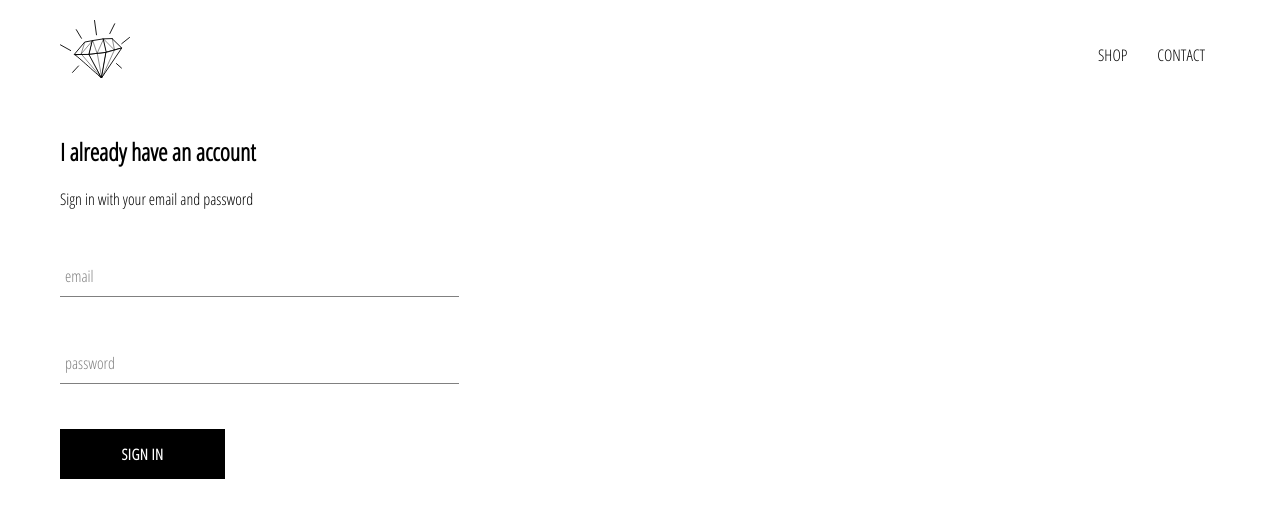
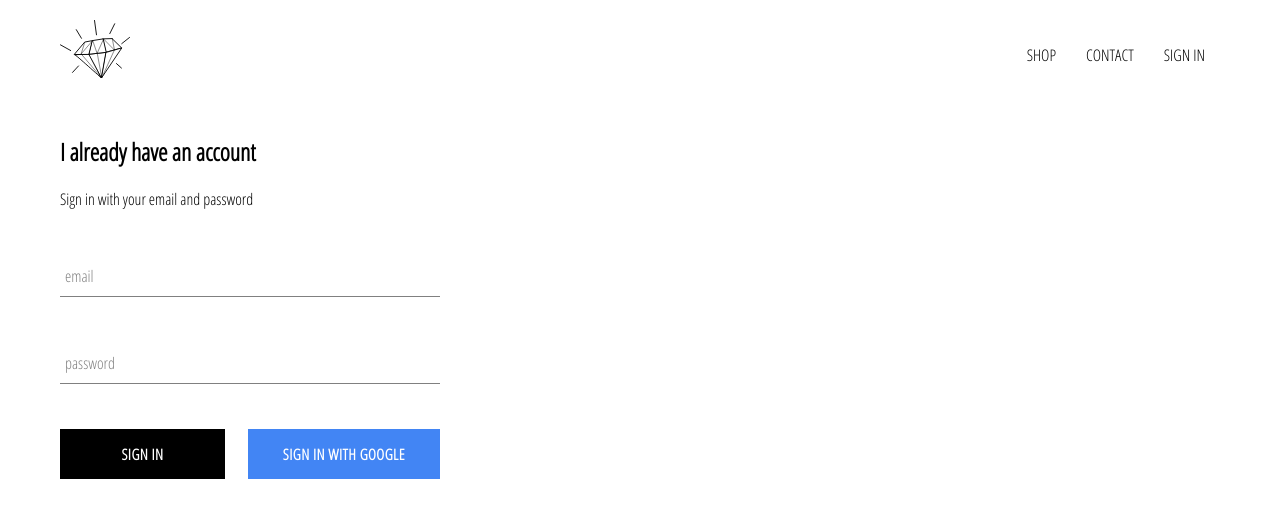
Before and after one commit to Katiao/jwl-clothing, a React (Create React App) app: page /signin in a window 1280 px wide. Shown: the top 518 px of the page. Built offline with nearby package versions, Linux system fonts and the light colour scheme; no server answers.

Commit message:
integrate firebase into application, create sign in page with sign in component and sign in with google

```diff
--- a/package.json
+++ b/package.json
@@ -6,6 +6,7 @@
     "@testing-library/jest-dom": "^5.11.10",
     "@testing-library/react": "^11.2.6",
     "@testing-library/user-event": "^12.8.3",
+    "firebase": "^8.3.2",
     "node-sass": "^5.0.0",
     "react": "^17.0.2",
     "react-dom": "^17.0.2",
--- a/src/App.css
+++ b/src/App.css
@@ -7,3 +7,7 @@
 	text-decoration: none;
 	color: black;
 }
+
+* {
+	box-sizing: border-box;
+}
--- a/src/App.js
+++ b/src/App.js
@@ -1,14 +1,38 @@
 import './App.css';
+import React from 'react';
 import { Switch, Route } from 'react-router-dom';
 import Homepage from './pages/homepage/homepage.component';
 import ShopPage from './pages/shop/shop.component';
 import Header from './components/header/header.component';
 import SignInAndSignUp from './pages/sign-in-and-sign-up/sign-in-and-sign-up.component';
+import { auth } from './firebase/firebase.utils';
+/* import reactDom from 'react-dom'; */
 
-function App() {
+class App extends React.Component {
+	constructor() {
+		super();
+
+		this.state = {
+			currentUser: null,
+		};
+	}
+
+	unsubscribeFromAuth = null;
+
+	componentDidMount() {
+		this.unsubscribeFromAuth = auth.onAuthStateChanged(user => {
+			this.setState({ currentUser: user });
+		});
+	}
+
+	componentWillUnmount() {
+		this.unsubscribeFromAuth();
+	}
+
+	render() {
 		return (
 			<div>
-			<Header />
+				<Header currentUser={this.state.currentUser} />
 				<Switch>
 					<Route exact path='/' component={Homepage} />
 					<Route path='/shop' component={ShopPage} />
@@ -17,5 +41,6 @@
 			</div>
 		);
 	}
+}
 
 export default App;
--- a/src/components/custom-button/custom-button.component.jsx
+++ b/src/components/custom-button/custom-button.component.jsx
@@ -1,8 +1,10 @@
 import React from 'react';
 import './custom-button.styles.scss';
 
-const CustomButton = ({ children, ...otherProps }) => (
-	<button className='custom-button' {...otherProps}>
+const CustomButton = ({ children, isGoogleSignIn, ...otherProps }) => (
+	<button
+		className={`${isGoogleSignIn ? 'google-sign-in' : ''} custom-button`}
+		{...otherProps}>
 		{children}
 	</button>
 );
--- a/src/components/custom-button/custom-button.styles.scss
+++ b/src/components/custom-button/custom-button.styles.scss
@@ -19,4 +19,14 @@
 		color: black;
 		border: 1px solid black;
 	}
+
+	&.google-sign-in {
+		background-color: #4285f4;
+		color: white;
+
+		&:hover {
+			background-color: #357ae8;
+			border: none;
+		}
+	}
 }
--- a/src/components/header/header.component.jsx
+++ b/src/components/header/header.component.jsx
@@ -2,8 +2,9 @@
 import './header.styles.scss';
 import { Link } from 'react-router-dom';
 import { ReactComponent as Logo } from '../../assets/logo.svg';
+import { auth } from '../../firebase/firebase.utils';
 
-const Header = () => {
+const Header = ({ currentUser }) => {
 	return (
 		<div className='header'>
 			<Link className='logo-container' to='/'>
@@ -16,6 +17,15 @@
 				<Link className='option' to='/shop'>
 					CONTACT
 				</Link>
+				{currentUser ? (
+					<div className='option' onClick={() => auth.signOut()}>
+						SIGN OUT
+					</div>
+				) : (
+					<Link className='option' to='/signin'>
+						SIGN IN
+					</Link>
+				)}
 			</div>
 		</div>
 	);
--- a/src/components/header/header.styles.scss
+++ b/src/components/header/header.styles.scss
@@ -20,6 +20,7 @@
 
 		.option {
 			padding: 10px 15px;
+			cursor: pointer;
 		}
 	}
 }
--- a/src/components/sign-in/sign-in.component.jsx
+++ b/src/components/sign-in/sign-in.component.jsx
@@ -2,6 +2,7 @@
 import FormInput from '../form-input/form-input.component';
 import './sign-in.styles.scss';
 import CustomButton from '../custom-button/custom-button.component';
+import { signInWithGoogle } from '../../firebase/firebase.utils';
 
 class SignIn extends Component {
 	constructor(props) {
@@ -50,7 +51,12 @@
 						required
 					/>
 
-					<CustomButton type='submit'>Sign In</CustomButton>
+					<div className='buttons'>
+						<CustomButton type='submit'>Sign in</CustomButton>
+						<CustomButton onClick={signInWithGoogle} isGoogleSignIn>
+							Sign in with Google
+						</CustomButton>
+					</div>
 				</form>
 			</div>
 		);
--- a/src/components/sign-in/sign-in.styles.scss
+++ b/src/components/sign-in/sign-in.styles.scss
@@ -1,9 +1,14 @@
 .sign-in {
-	width: 30vw;
+	width: 380px;
 	display: flex;
 	flex-direction: column;
 
 	.title {
 		margin: 10px 0;
 	}
+
+	.buttons {
+		display: flex;
+		justify-content: space-between;
+	}
 }
--- /dev/null
+++ b/src/firebase/firebase.utils.js
@@ -0,0 +1,23 @@
+import firebase from 'firebase/app';
+import 'firebase/firestore';
+import 'firebase/auth';
+
+const config = {
+	apiKey: 'AIzaSyCkEKiHwWDZtlBVTa0SSDHKyXapqp8v_d0',
+	authDomain: 'jwl-db.firebaseapp.com',
+	projectId: 'jwl-db',
+	storageBucket: 'jwl-db.appspot.com',
+	messagingSenderId: '147989372406',
+	appId: '1:147989372406:web:9716fb3e290aadbba57bd7',
+};
+
+firebase.initializeApp(config);
+
+export const auth = firebase.auth();
+export const firestore = firebase.firestore();
+
+const provider = new firebase.auth.GoogleAuthProvider();
+provider.setCustomParameters({ prompt: 'select_account' });
+export const signInWithGoogle = () => auth.signInWithPopup(provider);
+
+export default firebase;
```
Also changed, not shown: 1 other file (tests, documents, lock files or other folders). Lines whose indentation alone changed are shown as unchanged.
